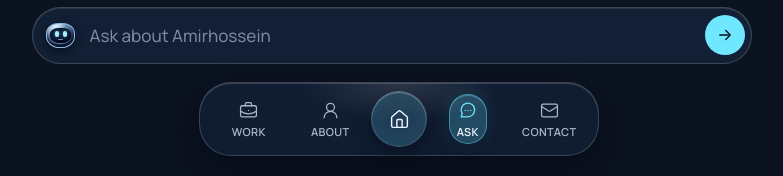
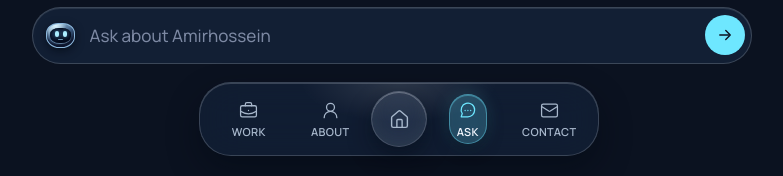
Before and after one commit to Amir-dev00/Portfolio, a Laravel app: page /ask in a window 1280 px wide. Shown: the part 624-800 px from the top of the page, without its empty margins (241-1024 px from the left). Run offline with Laravel 12, Linux system fonts and the light colour scheme; data comes from the database, SQL or seed files in the repository.

Commit message:
Distinguish the dock Home icon’s active state

```diff
--- a/cms/public/css/navbar-glass.css
+++ b/cms/public/css/navbar-glass.css
@@ -353,21 +353,23 @@ html.cursor-disabled button {
   margin-top: -4px;
   margin-bottom: -4px;
   border-radius: 50%;
-  color: var(--glass-fg);
+  color: var(--az-text-secondary);
   transform: translateY(var(--mag-y, 0)) translateX(var(--mag-x, 0));
-  transition: transform 180ms var(--ease-spring);
+  transition:
+    color 160ms var(--ease-out),
+    transform 180ms var(--ease-spring);
 }
 
 .glass-nav__home-glass {
   position: absolute;
   inset: 0;
   border-radius: 50%;
-  background: var(--az-accent-softer);
+  background: color-mix(in srgb, var(--az-text) 7%, transparent);
   border: 1px solid var(--az-line);
   box-shadow:
     0 10px 24px var(--az-shadow),
     inset 0 1px 0 color-mix(in srgb, var(--az-text) 28%, transparent),
-    inset 0 -8px 18px color-mix(in srgb, var(--az-accent) 8%, transparent);
+    inset 0 -8px 18px color-mix(in srgb, var(--az-text) 5%, transparent);
   -webkit-backdrop-filter: blur(20px) saturate(1.4);
   backdrop-filter: blur(20px) saturate(1.4);
   transition:
@@ -495,6 +497,9 @@ html.cursor-disabled button {
 
   .glass-nav__home:hover .glass-nav__home-glass {
     transform: scale(1.06);
+  }
+
+  .glass-nav__home:not(.is-active):hover .glass-nav__home-glass {
     background: rgba(255, 255, 255, 0.16);
     box-shadow:
       0 14px 30px rgba(0, 0, 0, 0.4),
```
Also changed, not shown: css/navbar-glass.css (+9 -4 lines).
